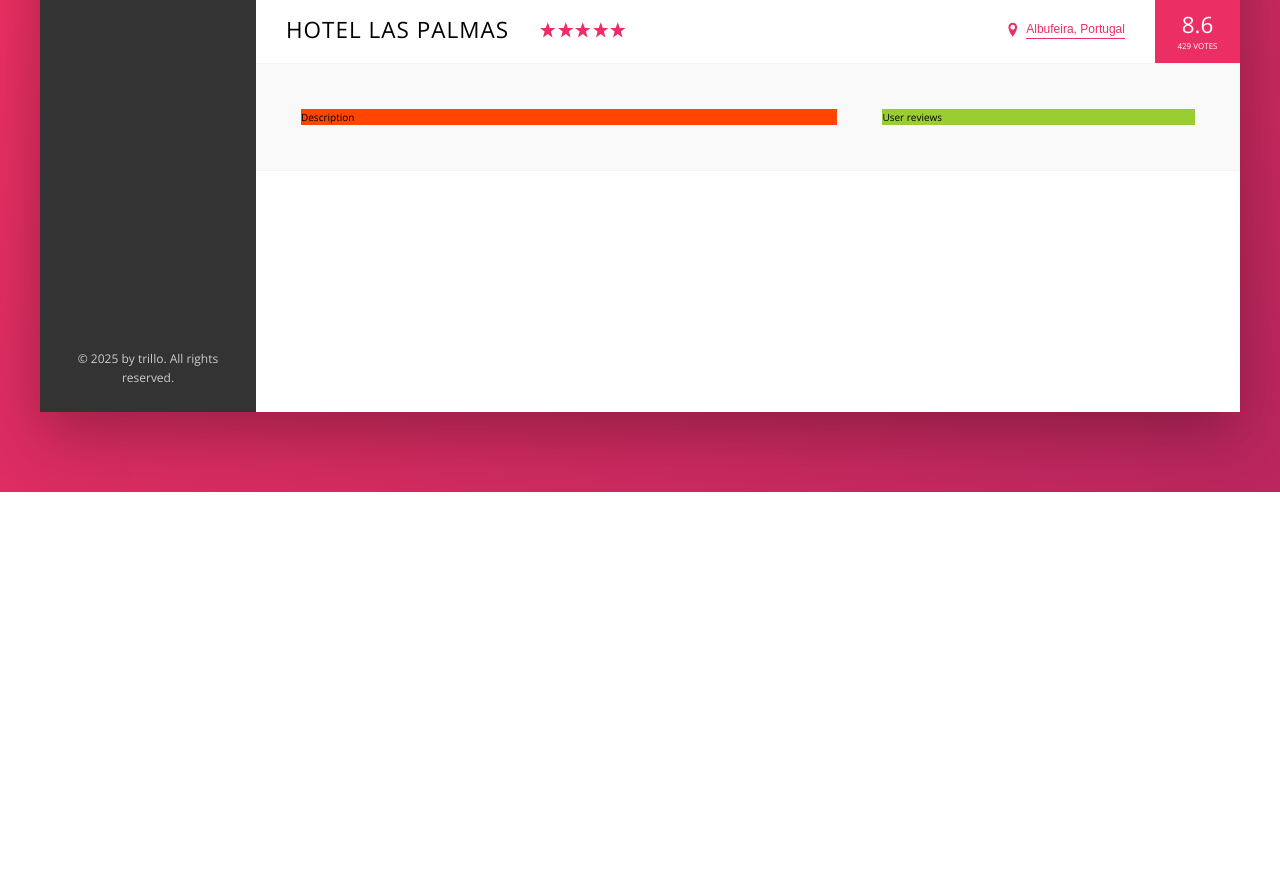
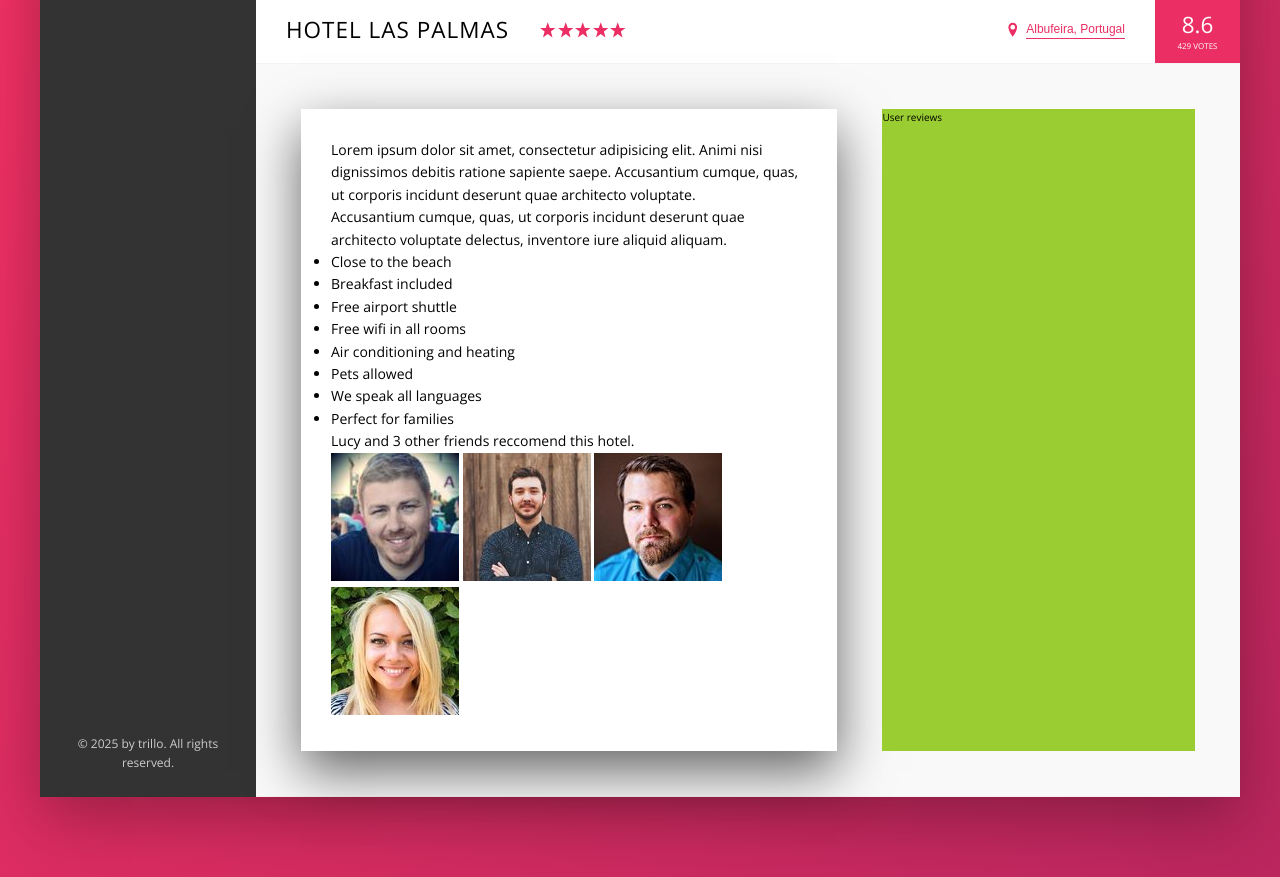
Before and after one commit to gilberto-espinoso/trillo_project, a website: page index.html in a window 1280 px wide. Shown: the part 538-1415 px from the top of the page. Before the commit the page ends 1030 px from the top, so only its background shows below. Drawn offline with nearby package versions, Linux system fonts and the light colour scheme.

Commit message:
feat: Building the Description Section - Part 1

```diff
--- a/index.html
+++ b/index.html
@@ -152,7 +152,57 @@
           </div>
 
           <div class="detail">
-            <div class="description">Description</div>
+            <div class="description">
+              <p class="paragraph">
+                Lorem ipsum dolor sit amet, consectetur adipisicing elit. Animi
+                nisi dignissimos debitis ratione sapiente saepe. Accusantium
+                cumque, quas, ut corporis incidunt deserunt quae architecto
+                voluptate.
+              </p>
+              <p class="paragraph">
+                Accusantium cumque, quas, ut corporis incidunt deserunt quae
+                architecto voluptate delectus, inventore iure aliquid aliquam.
+              </p>
+              <ul class="list">
+                <li class="list__item">Close to the beach</li>
+                <li class="list__item">Breakfast included</li>
+                <li class="list__item">Free airport shuttle</li>
+                <li class="list__item">Free wifi in all rooms</li>
+                <li class="list__item">Air conditioning and heating</li>
+                <li class="list__item">Pets allowed</li>
+                <li class="list__item">We speak all languages</li>
+                <li class="list__item">Perfect for families</li>
+              </ul>
+
+              <div class="recommend">
+                <div class="recommend__count">
+                  Lucy and 3 other friends reccomend this hotel.
+                </div>
+
+                <div class="recommend__friends">
+                  <img
+                    src="img/user-3.jpg"
+                    alt="Friend 3"
+                    class="recommend__photo"
+                  />
+                  <img
+                    src="img/user-4.jpg"
+                    alt="Friend 4"
+                    class="recommend__photo"
+                  />
+                  <img
+                    src="img/user-5.jpg"
+                    alt="Friend 5"
+                    class="recommend__photo"
+                  />
+                  <img
+                    src="img/user-6.jpg"
+                    alt="Friend 6"
+                    class="recommend__photo"
+                  />
+                </div>
+              </div>
+            </div>
 
             <div class="user-reviews">User reviews</div>
           </div>
--- a/sass/_base.scss
+++ b/sass/_base.scss
@@ -15,6 +15,7 @@
   --color-grey-dark-3: #999;
 
   --shadow-dark: 0 2rem 6rem rgba(0, 0, 0, 0.3);
+  --shadow-light: 0 2rem 5rem rgba(0, 0, 0, 0.6);
 
   --line: 1px solid var(--color-grey-light-2);
 }
--- a/sass/_layout.scss
+++ b/sass/_layout.scss
@@ -31,10 +31,6 @@
 
 .hotel-view {
   background-color: var(--color-white);
-
-  //   teste
-  height: 80rem;
-
   flex: 1;
 }
 
@@ -46,7 +42,10 @@
 }
 
 .description {
-  background-color: orangered;
+  font-size: 1.4rem;
+  background-color: var(--color-white);
+  box-shadow: var(--shadow-light);
+  padding: 3rem;
   flex: 0 0 60%;
   margin-right: 4.5rem;
 }
```
Also changed, not shown: css/style.css.
